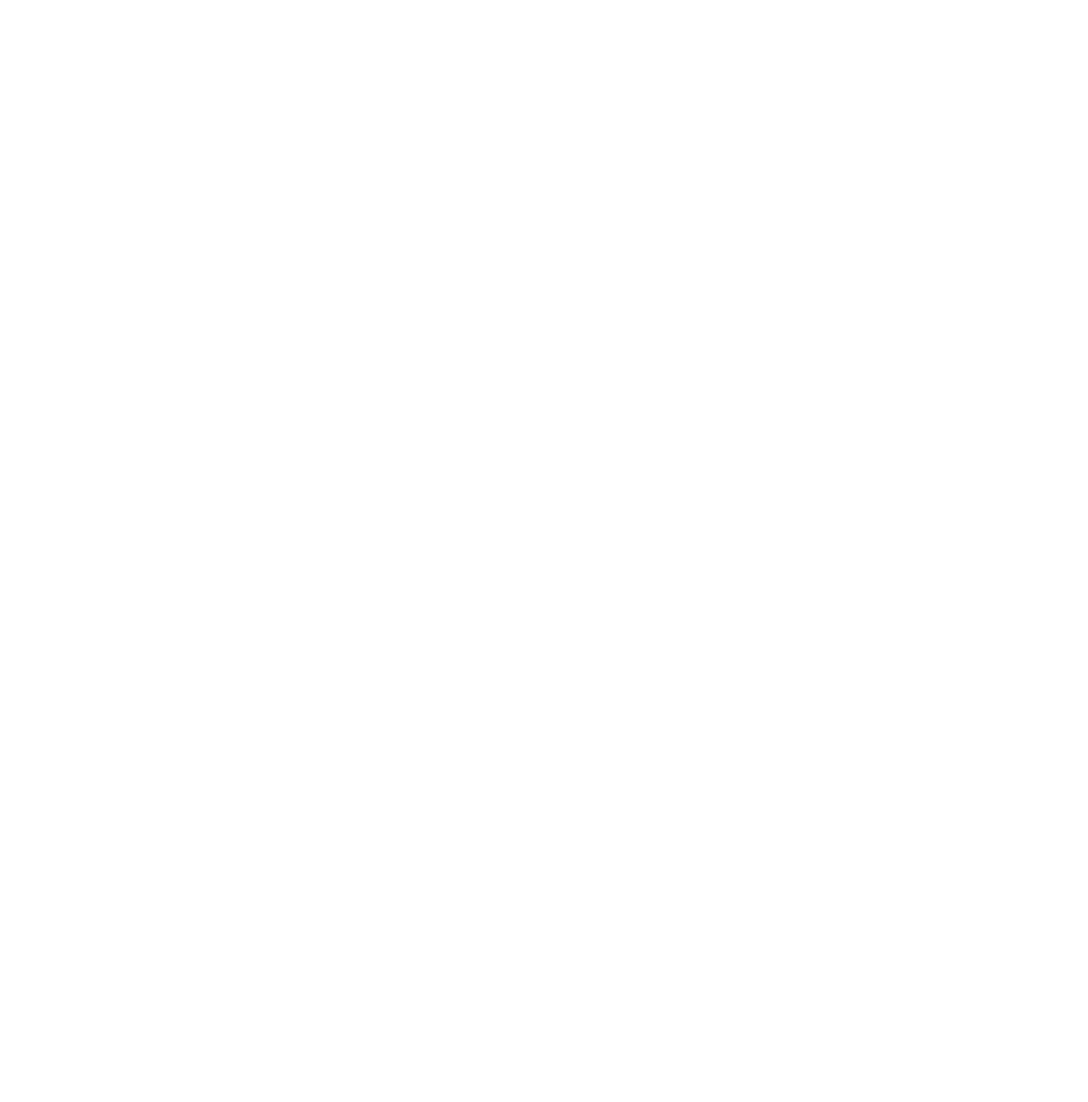
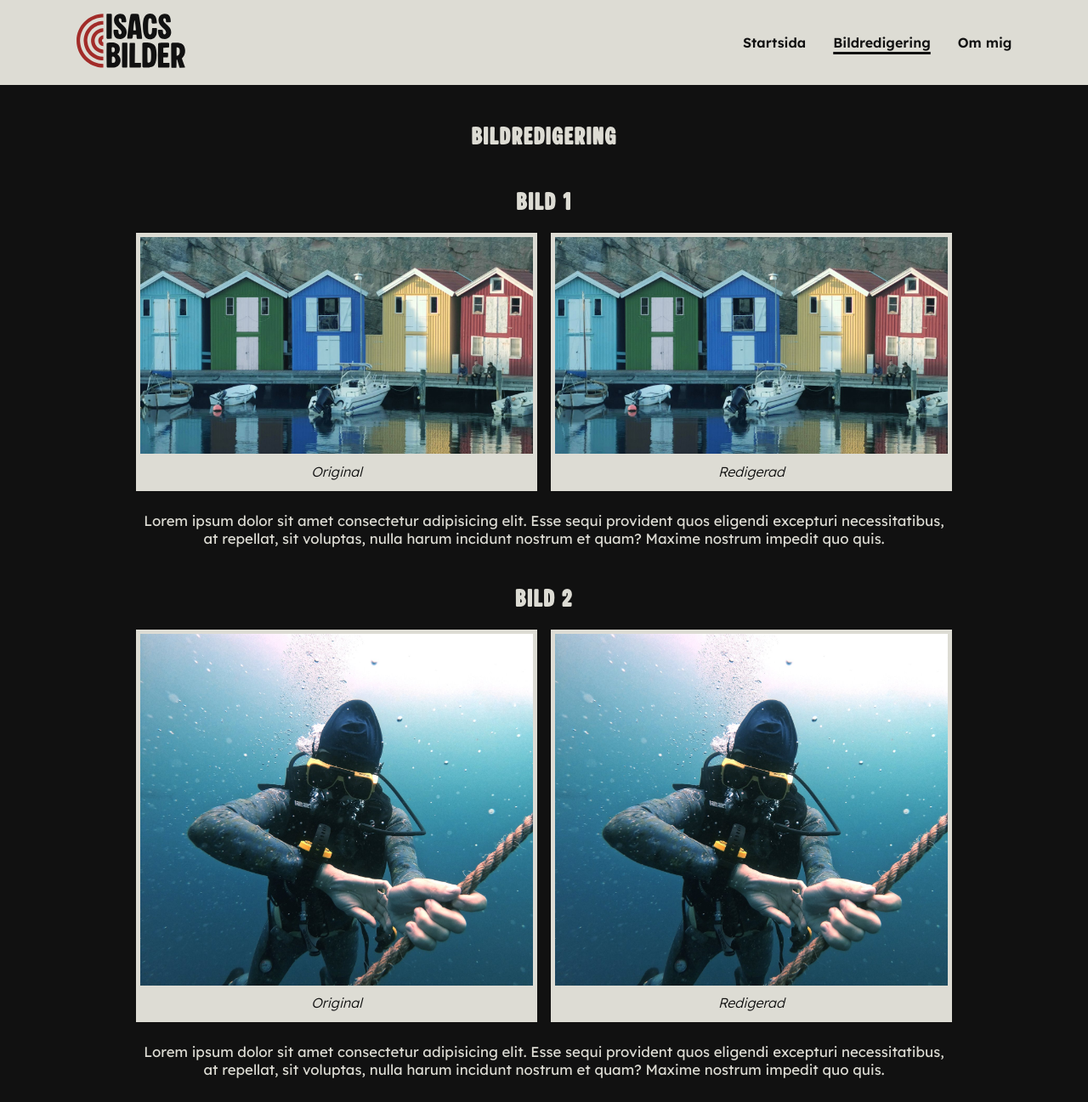
Before and after one commit to isla2401/dt200g-laboration1.2, a plain HTML site: page image-editing.html in a window 1280 px wide. Shown: the top 1297 px of the page at 85% size. Before the commit the page ends 800 px from the top, so only its background shows below. Drawn offline with Linux system fonts and the light colour scheme.

Commit message:
Lade till grundläggande innehåll och styling av sidan "bildredigering"

```diff
--- a/css/style.css
+++ b/css/style.css
@@ -131,7 +131,7 @@ main > *:not(.hero-image) {
 }
 
 main p {
-	max-width: 50rem;
+	max-width: 60rem;
 	margin: 0 auto;
 }
 
@@ -159,6 +159,32 @@ main section {
 	border: 5px solid var(--color-1);
 }
 
+/* ----------------- MAIN - BILDREDIGERING ----------------- */
+
+.image-edit-container {
+	display: flex;
+	flex-direction: column;
+	gap: 1rem;
+	margin-bottom: 1.5rem;
+}
+
+.image-edit-container figure {
+	margin: 0;
+	background-color: var(--color-1);
+	border: 5px solid var(--color-1);
+}
+
+.image-edit-container figcaption {
+	color: var(--color-2);
+	margin: 0.4rem 0 0.5rem;
+	font-style: italic;
+	font-weight: 300;
+}
+
+.image-edit-container img {
+	width: 100%;
+}
+
 /* ----------------- MAIN - OM MIG ----------------- */
 
 .portrait-image {
@@ -177,7 +203,6 @@ footer {
 	background-color: var(--color-3);
 	padding: 1rem var(--spacing-edge) 2rem;
 	color: var(--color-1);
-	margin-top: 2rem;
 }
 
 /* ================================= MEDIA QUERIES ================================= */
@@ -248,4 +273,12 @@ footer {
 	.images-container img {
 		height: 20rem;
 	}
+
+	/* ----------------- MAIN - BILDREDIGERING ----------------- */
+
+	.image-edit-container {
+		flex-direction: row;
+		max-width: 60rem;
+		margin: 0 auto 1.5rem;
+	}
 }
--- a/image-editing.html
+++ b/image-editing.html
@@ -0,0 +1,108 @@
+<!DOCTYPE html>
+<html lang="sv">
+
+<head>
+    <meta charset="UTF-8">
+    <meta name="viewport" content="width=device-width, initial-scale=1.0">
+    <title>Bildredigering</title>
+
+    <!-- Favicon -->
+    <link rel="icon" type="image/x-icon" href="images/favicon.ico">
+    <link rel="icon" type="image/png" sizes="32x32" href="images/favicon.png">
+
+    <!-- Typsnitt -->
+    <link rel="preconnect" href="https://fonts.googleapis.com">
+    <link rel="preconnect" href="https://fonts.gstatic.com" crossorigin>
+    <link href="https://fonts.googleapis.com/css2?family=Lexend:wght@100..900&display=swap" rel="stylesheet">
+
+    <!-- CSS -->
+    <link rel="stylesheet" href="css/style.css">
+
+    <!-- JavaScript -->
+    <script src="js/main.js" defer></script>
+</head>
+
+<body>
+    <!-- Sidhuvud med navigation -->
+    <header>
+
+        <!-- Logga och menyknapp -->
+        <div class="logo-button-container">
+            <a class="logo-link" href="index.html"><img class="logo" src="images/logo.svg"
+                    alt="Isacs bilder. Leder till startsidan."></a>
+            <button id="menu-button"><img class="menu-icon" src="images/menu.svg" alt="Öppna meny"></button>
+        </div>
+
+        <!--  Navigationsmeny -->
+        <nav id="menu">
+            <ul>
+                <li><a href="index.html">Startsida</a></li>
+                <li class="current"><a href="image-editing.html">Bildredigering</a></li>
+                <li><a href="about.html">Om mig</a></li>
+            </ul>
+        </nav>
+    </header>
+
+    <!--  Huvudinnehåll -->
+    <main>
+        <section>
+            <h1>Bildredigering</h1>
+            <section>
+                <h2>Bild 1</h2>
+                <div class="image-edit-container">
+                    <figure>
+                        <img src="images/bilserie018.jpg" alt="">
+                        <figcaption>Original</figcaption>
+                    </figure>
+                    <figure>
+                        <img src="images/bilserie018.jpg" alt="">
+                        <figcaption>Redigerad</figcaption>
+                    </figure>
+                </div>
+                <p class="image-edit-description">Lorem ipsum dolor sit amet consectetur adipisicing elit. Esse sequi
+                    provident quos eligendi excepturi necessitatibus, at repellat, sit voluptas, nulla harum incidunt
+                    nostrum et quam? Maxime nostrum impedit quo quis.</p>
+            </section>
+            <section>
+                <h2>Bild 2</h2>
+                <div class="image-edit-container">
+                    <figure>
+                        <img src="images/bilserie008.jpg" alt="">
+                        <figcaption>Original</figcaption>
+                    </figure>
+                    <figure>
+                        <img src="images/bilserie008.jpg" alt="">
+                        <figcaption>Redigerad</figcaption>
+                    </figure>
+                </div>
+                <p class="image-edit-description">Lorem ipsum dolor sit amet consectetur adipisicing elit. Esse sequi
+                    provident quos eligendi excepturi necessitatibus, at repellat, sit voluptas, nulla harum incidunt
+                    nostrum et quam? Maxime nostrum impedit quo quis.</p>
+            </section>
+            <section>
+                <h2>Bild 3</h2>
+                <div class="image-edit-container">
+                    <figure>
+                        <img src="images/bilserie020.jpg" alt="">
+                        <figcaption>Original</figcaption>
+                    </figure>
+                    <figure>
+                        <img src="images/bilserie020.jpg" alt="">
+                        <figcaption>Redigerad</figcaption>
+                    </figure>
+                </div>
+                <p class="image-edit-description">Lorem ipsum dolor sit amet consectetur adipisicing elit. Esse sequi
+                    provident quos eligendi excepturi necessitatibus, at repellat, sit voluptas, nulla harum incidunt
+                    nostrum et quam? Maxime nostrum impedit quo quis.</p>
+            </section>
+        </section>
+    </main>
+
+    <!--  Sidfot -->
+    <footer>
+        <p>Laboration 1.2 - DT200G Grafisk teknik för webb</p>
+        <small>© 2026 Isac Larsson</small>
+    </footer>
+</body>
+
+</html>
```
